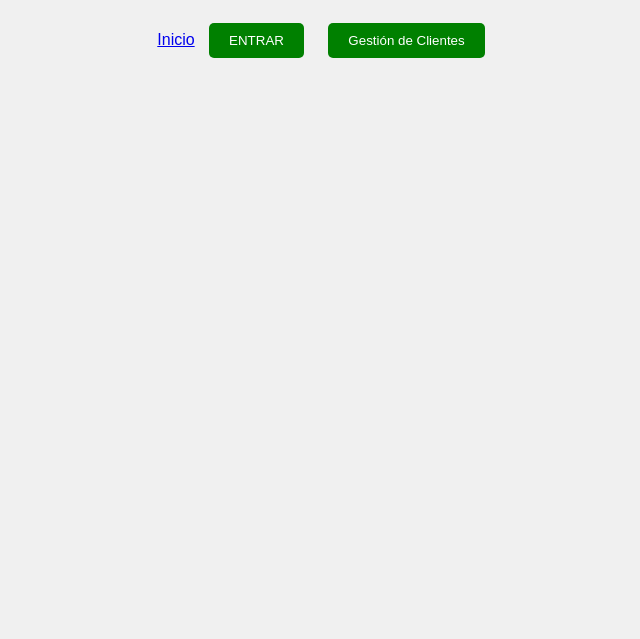
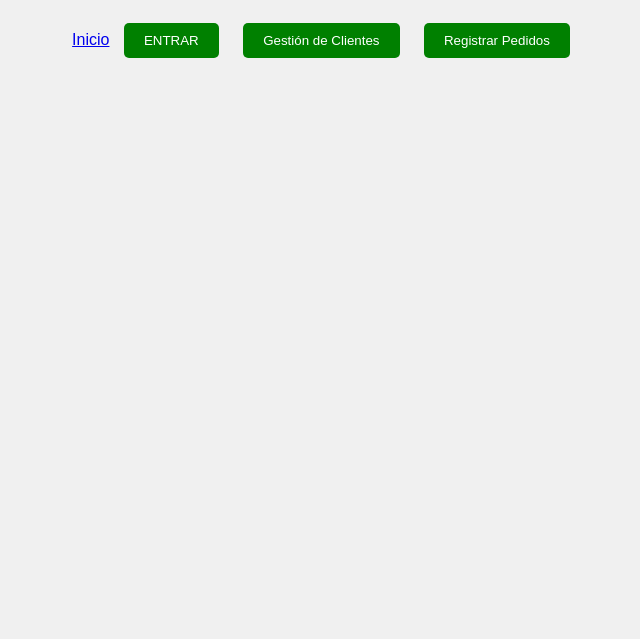
Before and after one commit to Diegocuello/CUMBRE, a plain HTML site: page index.html in a window 1280 px wide. Shown: the part 161-800 px from the top of the page, without its empty margins (314-954 px from the left). Drawn offline with Linux system fonts and the light colour scheme.

Commit message:
Update index.html

```diff
--- a/index.html
+++ b/index.html
@@ -13,7 +13,8 @@
         <p class="tagline">Desde 1970 una sana costumbre.</p>
         <a href="#" class="home-link"><i class="icon-home"></i> Inicio</a>
         <button id="entrar">ENTRAR</button>
-        <button id="clientes">Gestión de Clientes</button> <!-- Nuevo botón para gestión de clientes -->
+        <button id="clientes">Gestión de Clientes</button>
+        <button id="pedidos">Registrar Pedidos</button>
     </div>
     <div class="container" id="gestionClientes" style="display: none;">
         <h1>Gestión de Clientes</h1>
@@ -44,7 +45,6 @@
                 <button type="submit">Enviar</button>
             </form>
         </div>
-
         <!-- Formulario para Agregar Clientes -->
         <div class="add-client">
             <h2>Agregar Cliente</h2>
```
